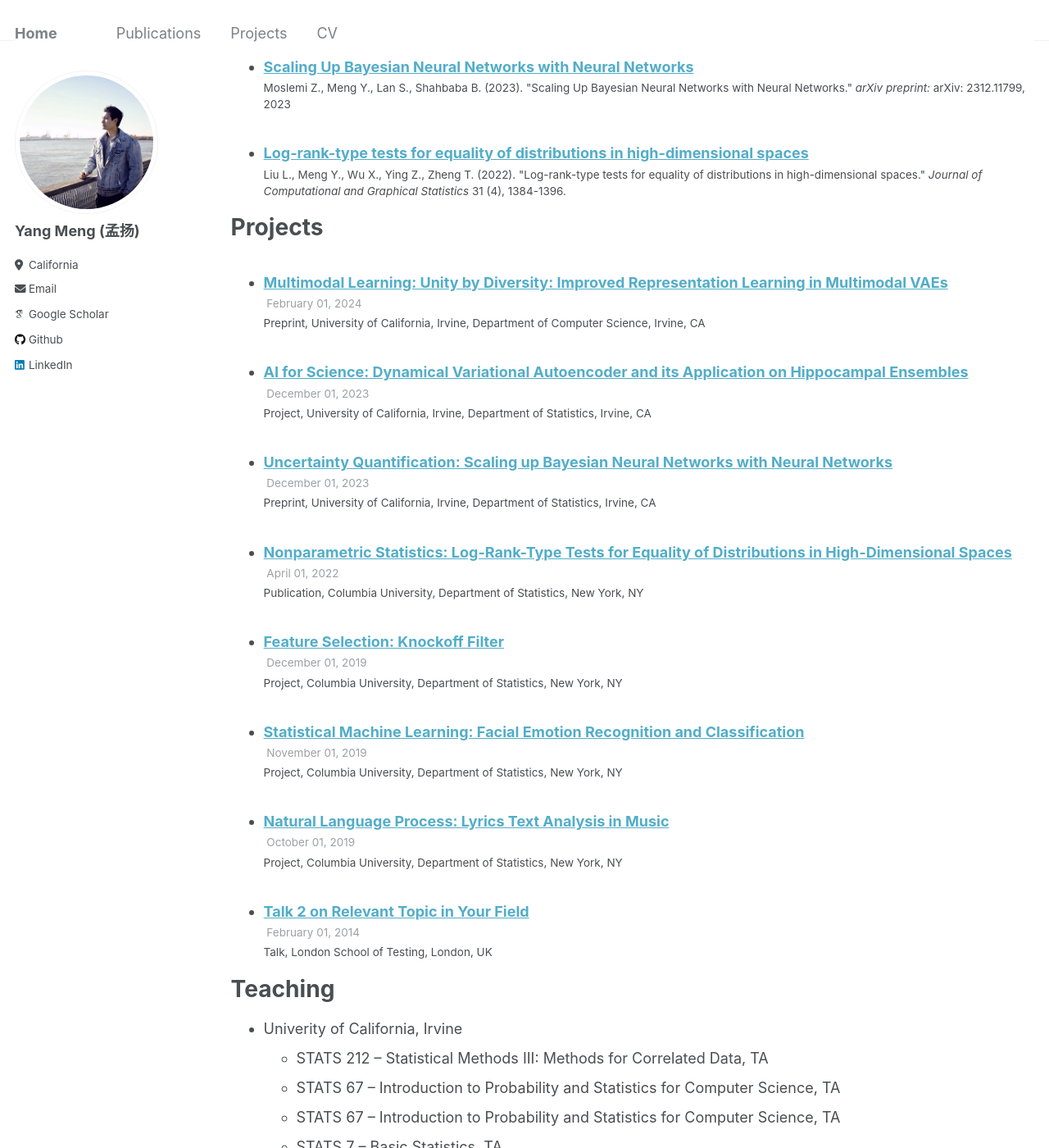
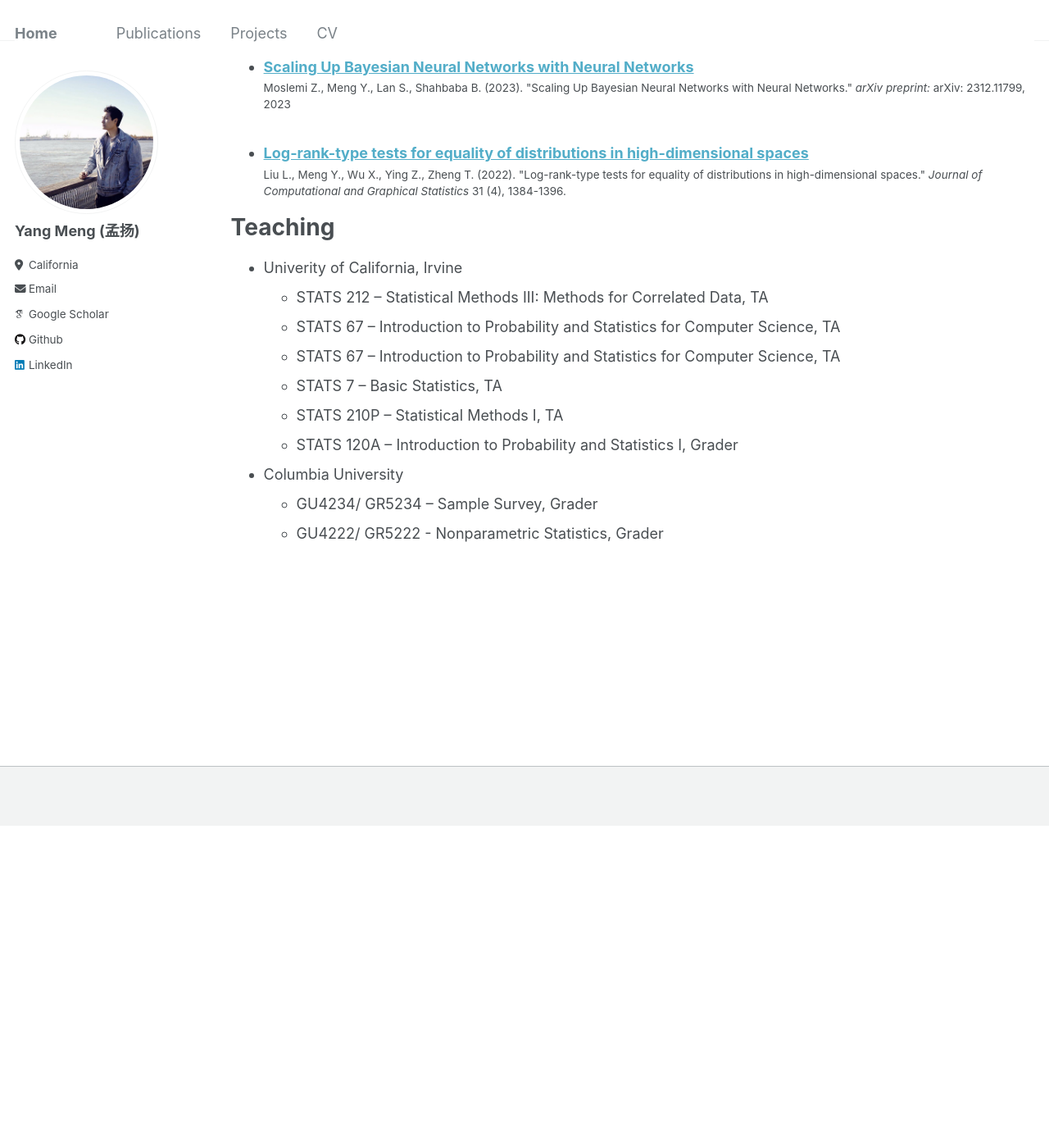
Before and after one commit to yangmeng96/yangmeng96.github.io, a Jekyll site: the page built from _pages/cv.md, in a window 1280 px wide and 1400 px high, scrolled down 1282 px. Shown: the whole window at 82% size. Built offline with Jekyll 4.4.1, drawn with Linux system fonts in a browser that asks for light colours; some web fonts are replaced; after the commit the page ends 2289 px from its top, so only the background shows below that.

Commit message:
delete projects in cv

```diff
--- a/_pages/cv.md
+++ b/_pages/cv.md
@@ -46,12 +46,6 @@
     {% include archive-single-cv.html %}
   {% endfor %}</ul>
 
-Projects
-======
-  <ul>{% for post in site.talks reversed %}
-    {% include archive-single-talk-cv.html  %}
-  {% endfor %}</ul>
-
 Teaching
 ======
 * Univerity of California, Irvine
```
Also changed, not shown: 1 other file.
